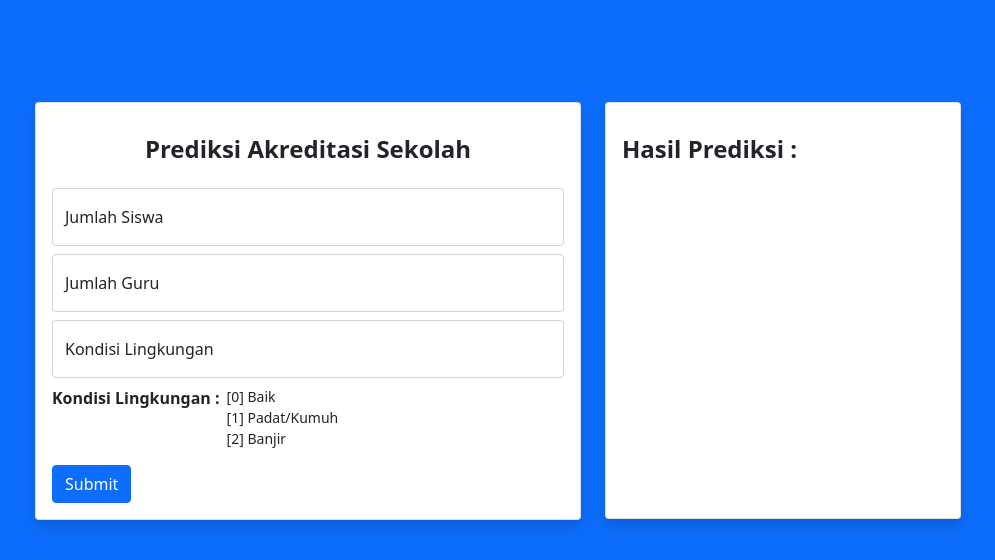
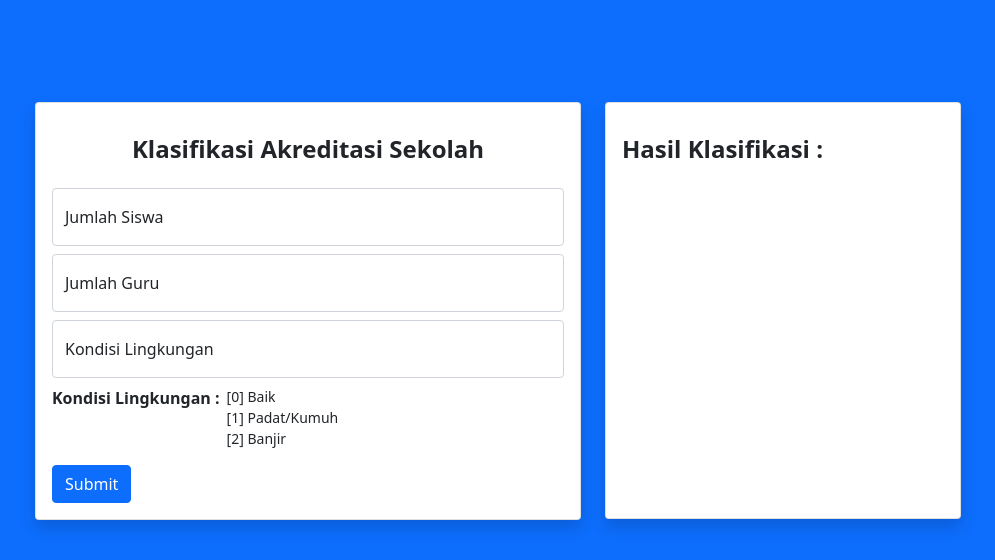
Before and after one commit to banakhusnan/klasifikasi-akreditasi-sekolah, a Flask app: page / in a window 1280 px wide. Shown: the top 560 px of the page, without its empty margins (142-1137 px from the left). Run offline with Flask 2, Linux system fonts and the light colour scheme.

Commit message:
Update judul

```diff
--- a/templates/index.html
+++ b/templates/index.html
@@ -20,7 +20,7 @@
 			<div class="col-md-6 mb-3">
 				<div class="card shadow">
 					<div class="card-body">
-						<h4 class="text-center my-3 mb-4 fw-bold">Prediksi Akreditasi Sekolah</h4>
+						<h4 class="text-center my-3 mb-4 fw-bold">Klasifikasi Akreditasi Sekolah</h4>
 						<form action="/result" method="post">
 							<div class="form-floating mb-2">
 								<input type="text" class="form-control" id="jmlsiswa" placeholder="Jumlah Siswa"
@@ -57,7 +57,7 @@
 			<div class="col-md-4 mb-3">
 				<div class="card shadow" style="min-height: 52.1vh;">
 					<div class="card-body">
-						<h4 class="fw-bold my-3 mb-4">Hasil Prediksi :</h4>
+						<h4 class="fw-bold my-3 mb-4">Hasil Klasifikasi :</h4>
 						<h6>{{ prediction }}</h6>
 					</div>
 				</div>
```
